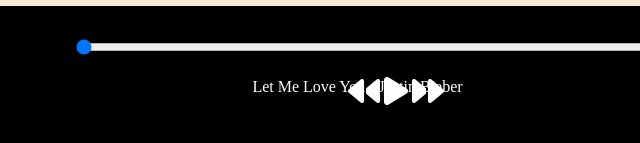
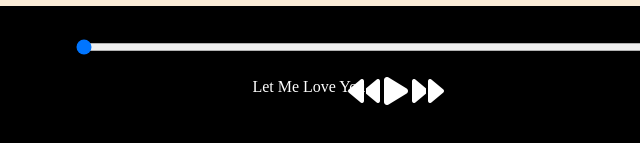
Before and after one commit to Engineeralihamza/HTML-CSS_JS_PROJECTS, a plain HTML site: page Spotify/Index.html in a window 1280 px wide. Shown: the part 827-970 px from the top of the page, 244-884 px from the left. Drawn offline with Linux system fonts and the light colour scheme.

Commit message:
Update Index file

```diff
--- a/Spotify/Index.html
+++ b/Spotify/Index.html
@@ -99,7 +99,7 @@
         <i class="fa-solid fa-2x fa-forward"></i>
       </div>
       <div class="songInfo">
-        <img src="playing.gif" alt="Music Playing" width="70px" > Let Me Love You - Justin Bieber      </div>
+        <img src="playing.gif" alt="Music Playing" width="70px" > Let Me Love You</div>
     </div>
     <script
       src="https://kit.fontawesome.com/1d5fc02374.js"
```
